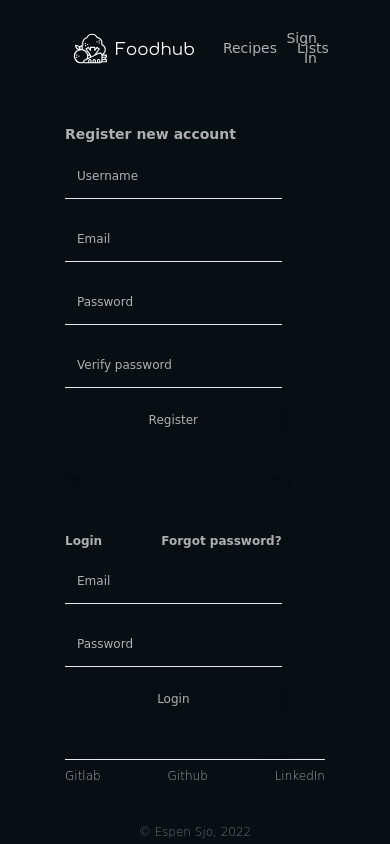
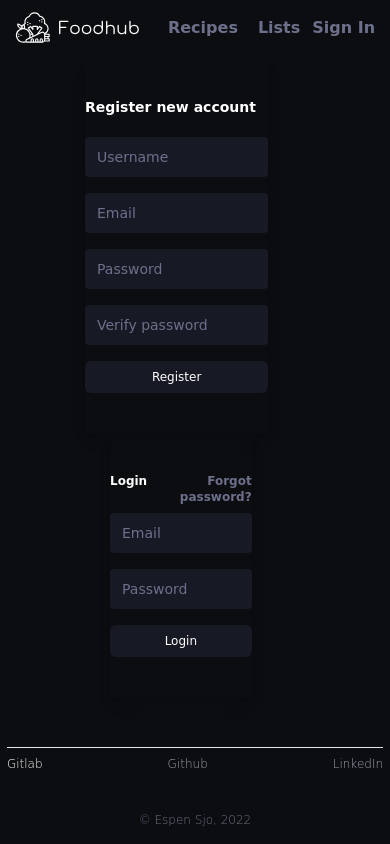
Before and after one commit to 0xSkrra/FoodFE, a React (Create React App) app: page /sign-in in a window 390 px wide. Built offline with nearby package versions, Linux system fonts and the light colour scheme.

Commit message:
refactor: layout and styling. Should now be fully mobile responsive

```diff
--- a/src/App.css
+++ b/src/App.css
@@ -1,5 +1,9 @@
 .App {
   text-align: center;
+}
+body{
+  background-color: var(--background-color-primary) !important;
+
 }
 
 .App-logo {
@@ -37,12 +41,12 @@
   }
 }
 :root{
-  --text-color-primary: #b0afaf;
-  --background-color-primary: #061013;
+  --text-color-primary: #FFF;
+  --background-color-primary: #0c0d11;
   --hover-color-primary: #E7BBCB;
   --hover-color-secondary: #AF96AC;
-  --background-color-secondary: #050e11;
-  --text-color-secondary: #C2CACD;
+  --background-color-secondary: #171a25;
+  --text-color-secondary: #6d708a;
   --dark-text-color: #061013;
 }
 
@@ -62,8 +66,10 @@ a:hover{
   background-color: var(--background-color-primary);
 }
 .float-label-input input{
-  color: var(--text-color-primary);
-  background-color: var(--background-color-primary);
+  color: var(--text-color-secondary);
+}
+.float-label-input label{
+  color: var(--text-color-secondary);
 }
 .h1-link:hover{
   color:var(--hover-color-primary);
@@ -75,13 +81,26 @@ a:hover{
 .standard-text-color{
   color: var(--text-color-primary)
 }
+.secondary-text-color{
+  color: var(--text-color-secondary)
+}
 .input-active-label{
   color: var(--text-color-secondary)
 }
 .secondary-bg{
-  background-color: var(--background-color-secondary);
+  background-color: var(--background-color-secondary) !important;
 }
 .hover-bg:hover{
   background-color: var(--hover-color-primary);
   color: var(--dark-text-color);
 }
+.modal-input-background input{
+  background-color: var(--background-color-primary) !important;
+  color: var(--text-color-primary)
+}
+.modal-input-background label{
+  background-color: var(--background-color-primary) !important;
+}
+.primary-bg{
+  background-color: var(--background-color-primary) !important;
+}
--- a/src/Components/Forms/loginForm.tsx
+++ b/src/Components/Forms/loginForm.tsx
@@ -17,12 +17,14 @@ export const LoginForm = () => {
         <div className="w-full sm:w-1/2 max-w-lg">
           <div className="flex flex-row space-x-2 w-full mb-2">
             <div>
-              <h1 className="text-xs text-start font-semibold">Login</h1>
+              <h1 className="text-xs text-start mb-2 font-semibold">
+                Login
+              </h1>
             </div>
             <div className="w-full">
               <h1
                 onClick={() => setIsOpen(!isOpen)}
-                className="text-xs h1-link text-end font-semibold"
+                className="text-xs h1-link secondary-text-color text-end font-semibold"
               >
                 Forgot password?
               </h1>
--- a/src/Components/Forms/registerForm.tsx
+++ b/src/Components/Forms/registerForm.tsx
@@ -10,12 +10,12 @@ export const RegisterForm = () => {
     <form className="flex flex-col items-center md:items-end md:flex-col-reverse sm:flex-row w-5/6 py-10 shadow-lg  sm:rounded-md">
       <div className="w-full sm:w-1/2 max-w-lg">
         <div className="mb-2">
-          <h1 className="text-sm text-start font-semibold">
+          <h1 className="text-sm text-start mb-5 font-semibold">
             Register new account
           </h1>
         </div>
         <div className="divide-y divide-gray-200">
-          <div className="text-xs leading-6 space-y-4 sm:text-sm sm:leading-7">
+          <div className="xs:text-sm md:text-normal leading-6 space-y-4 sm:leading-7">
             <FloatLabelInput
               label={"Username"}
               value={username}
--- a/src/Components/Layout/Navbar.tsx
+++ b/src/Components/Layout/Navbar.tsx
@@ -22,7 +22,7 @@ const NavBar = () => {
         >
           <a
             href="#_"
-            className="inline-block py-2 text-sm font-normal px-1 transition-colors duration-300 transform rounded-md"
+            className="inline-block py-2 text-md secondary-text-color font-bold px-1 transition-colors duration-300 transform rounded-md"
           >
             Recipes
           </a>
@@ -37,7 +37,7 @@ const NavBar = () => {
         >
           <a
             href="#_"
-            className="inline-block py-2 text-sm font-normal -pl-2 px-1 transition-colors duration-300 transform rounded-md"
+            className="inline-block py-2 text-md secondary-text-color font-bold  -pl-2 px-1 transition-colors duration-300 transform rounded-md"
           >
             Lists
           </a>
@@ -55,7 +55,7 @@ const NavBar = () => {
         >
           <a
             href="#_"
-            className="inline-block py-2 text-sm font-normal px-2 transition-colors duration-300 transform rounded-md"
+            className="inline-block py-2 text-md secondary-text-color font-bold px-2 transition-colors duration-300 transform rounded-md"
           >
             Sign In
           </a>
--- a/src/Components/Layout/footer.tsx
+++ b/src/Components/Layout/footer.tsx
@@ -2,8 +2,9 @@ import React from "react"
 
 const Footer = () => {
   return (
-    <div className="flex flex-col items-center">
-      <footer className="w-8/12 border-t text-bold">
+    <>
+      <div className="flex-1 pt-12 pb-3 mt-auto items-center">
+        <footer className="w-full border-t text-bold">
           <div className="">
             <ul className="max-w-screen-md mx-auto text-xs font-light flex flex-wrap justify-between">
               <li className="my-2">
@@ -43,6 +44,7 @@ const Footer = () => {
           </div>
         </footer>
       </div>
+    </>
   )
 }
 
--- a/src/Components/Layout/index.tsx
+++ b/src/Components/Layout/index.tsx
@@ -6,18 +6,18 @@ interface LayoutProps {
 }
 const Layout = ({ children }: LayoutProps) => {
   return (
-    <div className="min-h-screen h-screen w-screen flex flex-col justify-between content-between">
-      <div className="flex h-full flex-row justify-center">
-        <div className="h-full pt-5 pb-1 flex flex-col w-8/12">
-          <div className="flex w-full flex-row sm:flex-row">
+    <div className="container min-h-full min-w-full justify-center">
+      <div className="flex h-full w-full justify-center">
+        <div className="flex flex-col min-h-screen h-screen sm:6/12 lg:w-8/12 md:w-8/12 justify-between content-between">
+          <div className="">
             <NavBar />
           </div>
-          <div className="flex h-full w-full mt-2 flex-row sm:flex-row">
-            <main className="w-full h-full">{children}</main>
+          <div className="flex">{children}</div>
+          <div>
+            <Footer />
           </div>
         </div>
       </div>
-      <Footer />
     </div>
   )
 }
--- a/src/Components/Modals/forgotPasswordModal.tsx
+++ b/src/Components/Modals/forgotPasswordModal.tsx
@@ -49,11 +49,11 @@ const ForgotPasswordModal = ({
                 </Dialog.Title>
                 <div className="mt-8">
                   <p className="text-sm standard-text-color ">
-                    Please submit your email and we will email you, with further
-                    steps needed to recover your account!
+                    Please submit your email and we will email you,
+                    with further steps needed to recover your account!
                   </p>
                 </div>
-                <div className="mt-4 mb-4">
+                <div className="mt-4 mb-4 modal-input-background">
                   <FloatLabelInput
                     label={"Email"}
                     id={"email-reset-form"}
--- a/src/Components/utilities/FloatLabelInput.tsx
+++ b/src/Components/utilities/FloatLabelInput.tsx
@@ -20,12 +20,12 @@ export const FloatLabelInput = ({
         defaultValue={value || ""}
         id={id}
         autoComplete="off"
-        className="block px-2.5 pb-2.5 pt-4 w-full text-sm border-b appearance-none focus:outline-none focus:ring-0 peer"
+        className="block secondary-bg rounded px-2.5 pb-2.5 pt-4 w-full xs:text-sm md:text-normal h-10 appearance-none focus:outline-none focus:ring-0 peer"
         placeholder=" "
       />
       <label
         htmlFor={id}
-        className="absolute text-xs select-none duration-300 transform -translate-y-4 scale-75 top-2 z-10 origin-[0] px-2 peer-focus:px-2 peer-focus:input-active-label peer-placeholder-shown:scale-100 peer-placeholder-shown:-translate-y-1/2 peer-placeholder-shown:top-1/2 peer-focus:top-2 peer-focus:scale-75 peer-focus:-translate-y-4 left-1"
+        className="absolute secondary-bg text-sm rounded select-none duration-300 transform -translate-y-4 scale-75 top-1 z-10 origin-[0] px-2 peer-focus:px-2 peer-focus:input-active-label peer-placeholder-shown:scale-100 peer-placeholder-shown:-translate-y-1/2 peer-placeholder-shown:top-1/2 peer-focus:top-1 peer-focus:scale-75 peer-focus:-translate-y-4 left-1"
       >
         {label}
       </label>
--- a/src/Pages/SignInPage.tsx
+++ b/src/Pages/SignInPage.tsx
@@ -3,7 +3,7 @@ import { RegisterForm } from "../Components/Forms/registerForm"
 
 const SignInPage = () => {
   return (
-    <div className="w-full h-full justify-center flex flex-col sm:flex-row">
+    <div className=" flex flex-col w-full h-full justify-center items-center sm:flex-row">
       <div className="flex basis-5/12 h-5/6 items-center">
         <RegisterForm />
       </div>
--- a/src/Pages/StartPage.tsx
+++ b/src/Pages/StartPage.tsx
@@ -2,7 +2,12 @@ import ListItem from "../Components/utilities/ListItem"
 
 const StartPage = () => {
   return (
-    <div>
+    <div className="h-full">
+      <ListItem movie={{}} />
+      <ListItem movie={{}} />
+      <ListItem movie={{}} />
+      <ListItem movie={{}} />
+      <ListItem movie={{}} />
       <ListItem movie={{}} />
     </div>
   )
```
Also changed, not shown: src/Components/utilities/ListItem.tsx (+35 -112 lines). Lines whose indentation alone changed are shown as unchanged.
